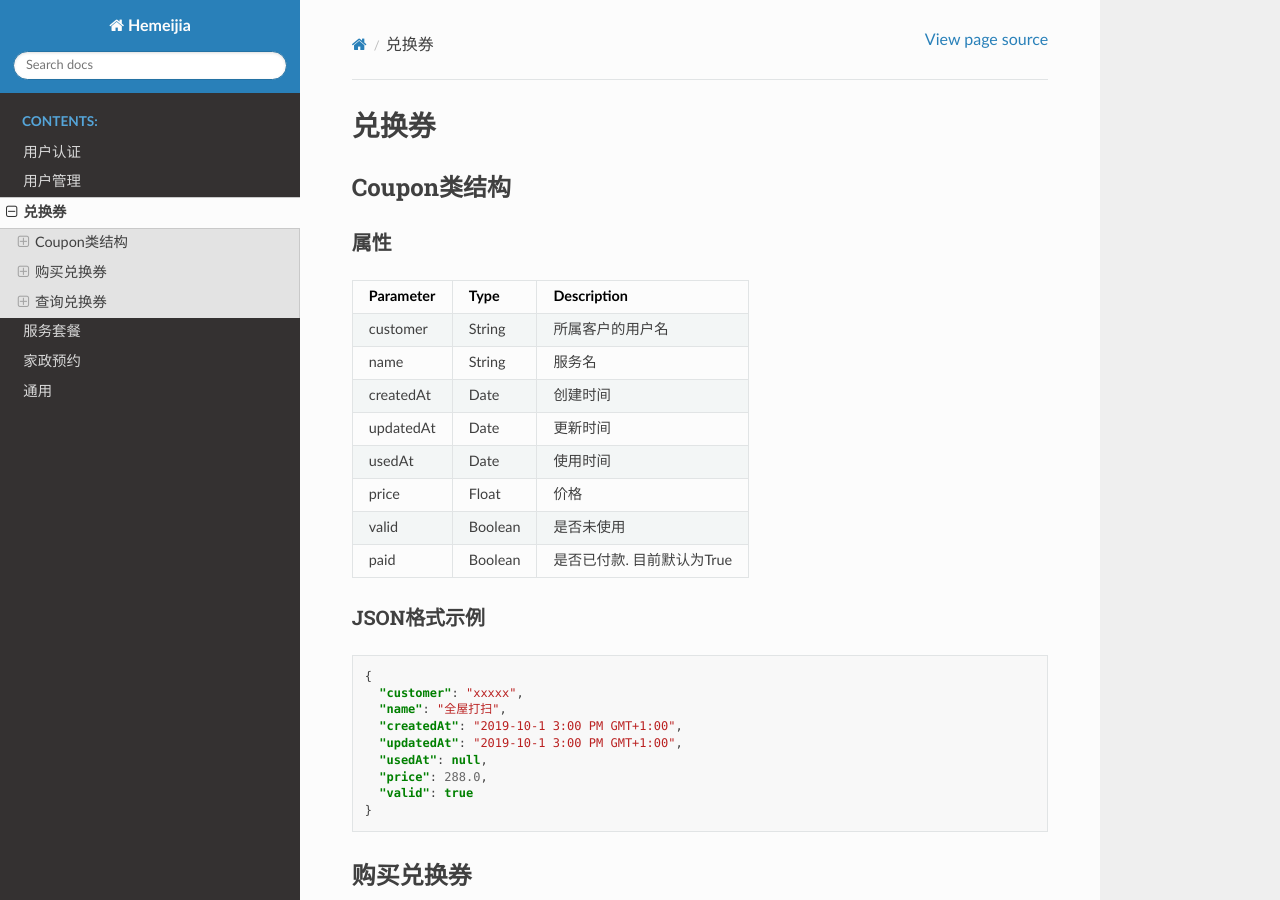
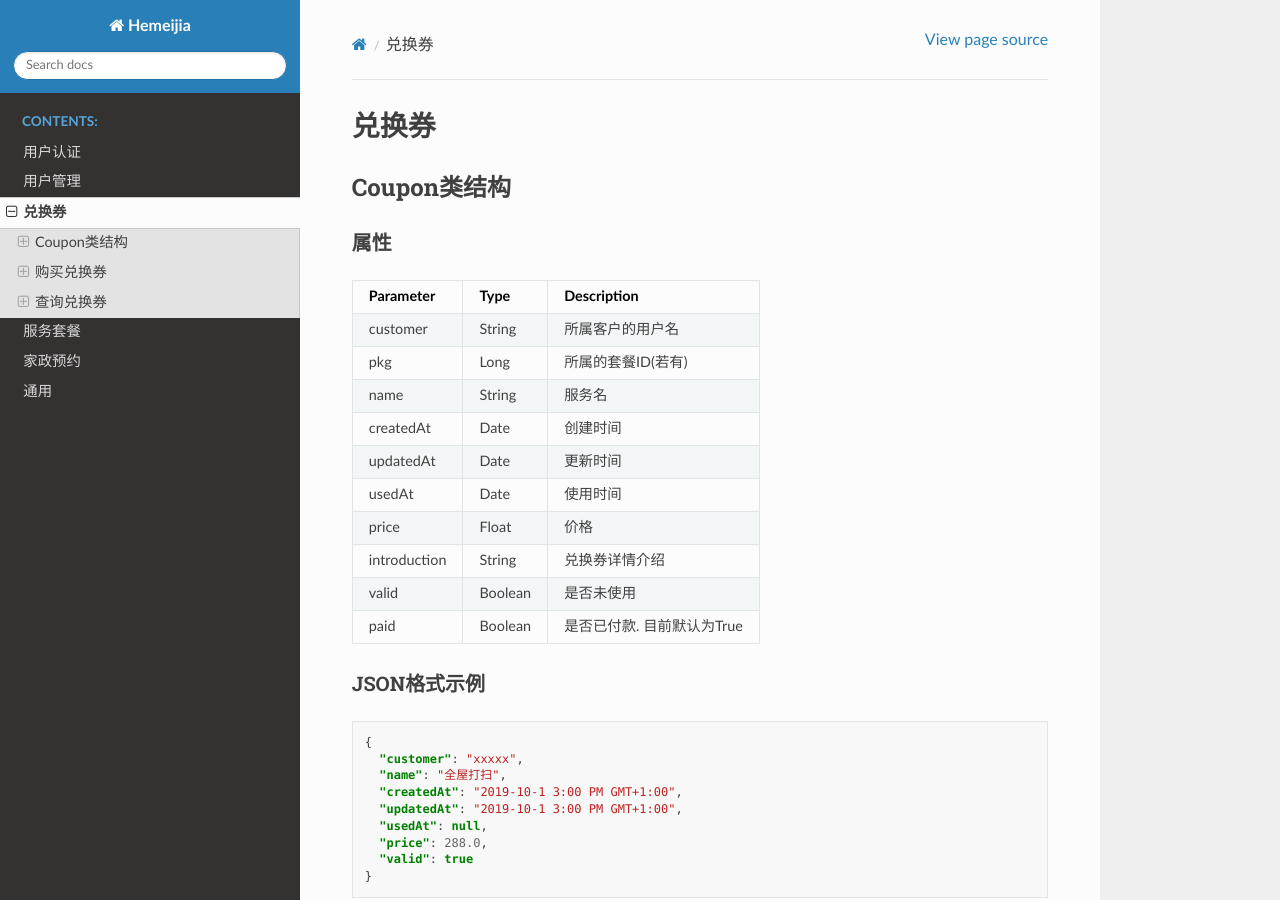
Before and after one commit to YanzheL/hemeijia, a Sphinx documentation site: the page built from docs/source/coupons.rst, in a window 1280 px wide and 900 px high. Built offline with Sphinx 7.4.7 and the Read the Docs theme 2.0.0, drawn with Linux system fonts in a browser that asks for light colours.

Commit message:
add pkg, introduction

```diff
--- a/docs/source/coupons.rst
+++ b/docs/source/coupons.rst
@@ -11,11 +11,13 @@ Coupon类结构
 Parameter       Type      Description
 =============== ========= =======================
 customer        String    所属客户的用户名
+pkg             Long      所属的套餐ID(若有)
 name            String    服务名
 createdAt       Date      创建时间
 updatedAt       Date      更新时间
 usedAt          Date      使用时间
 price           Float     价格
+introduction    String    兑换券详情介绍
 valid           Boolean   是否未使用
 paid            Boolean   是否已付款. 目前默认为True
 =============== ========= =======================
```
